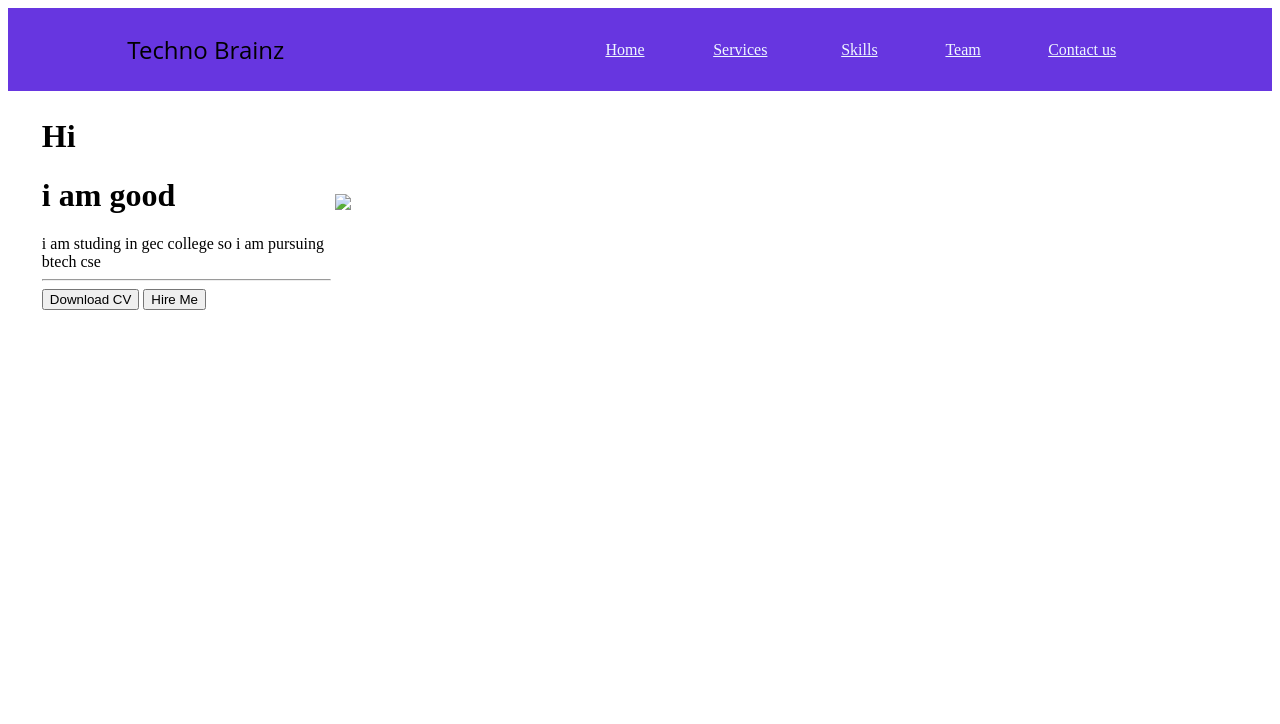
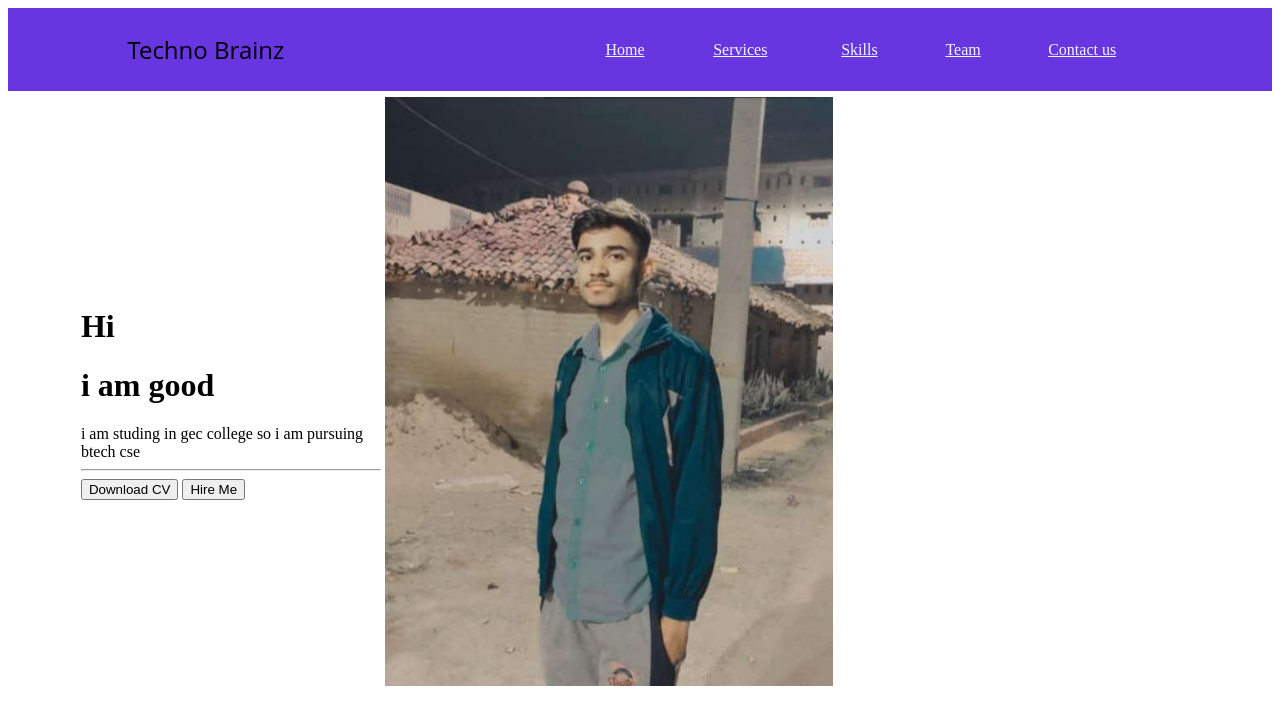
Before and after one commit to krprince-12/website3, a plain HTML site: page index.html in a window 1280 px wide. Drawn offline with Linux system fonts and the light colour scheme.

Commit message:
Update index.html

```diff
--- a/index.html
+++ b/index.html
@@ -36,7 +36,7 @@ bgcolor="#6736e">
                         <a href="portfolio.html"><button>Hire Me</button></a>
                     </td>
                     <td>
-                        <img src="IMG_20211029_132349_901.jpg" width="100%">
+                        <img src="prince10.jpg" width="100%">
                     </td>
                 </tr>
             </table>
```
